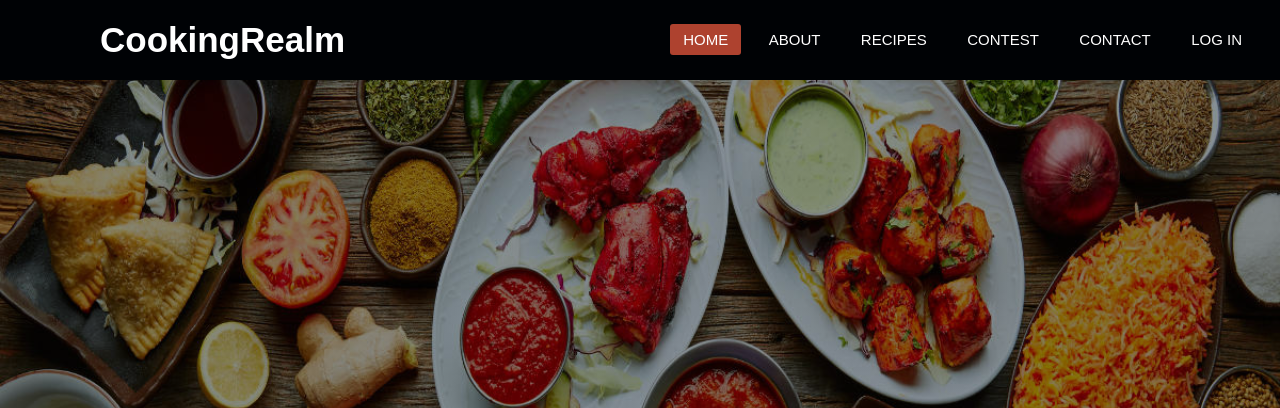
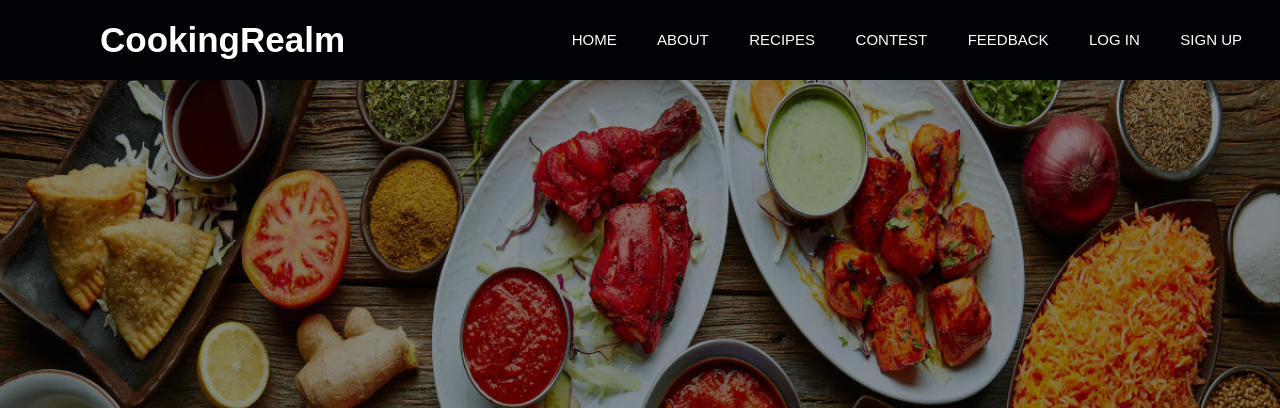
Before and after one commit to KaziRamisaRifa/Coocking-Relam-Web-Development-Project, a PHP site: page /index.php in a window 1280 px wide. Shown: the top 408 px of the page. Run offline with PHP 8.4, Linux system fonts and the light colour scheme.

Commit message:
Update header.php

```diff
--- a/Cooking Realm Project/header.php
+++ b/Cooking Realm Project/header.php
@@ -19,12 +19,13 @@
         </label>
         <label class= "logo">CookingRealm</label>
         <ul>
-          <li><a class="active" href="index.php">Home</a></li>
+          <li><a href="index.php">Home</a></li>
           <li><a href="#">About</a></li>
           <li><a href="#">Recipes</a></li>
           <li><a href="#">Contest</a></li>
-          <li><a href="#">Contact</a></li>
-          <li><a href="#">Log In</a></li>
+          <li><a href="feedback.php">Feedback</a></li>
+          <li><a href="login.php">Log In</a></li>
+          <li><a href="signup.php">Sign Up</a></li>
 
         </ul>
       </nav>
```
